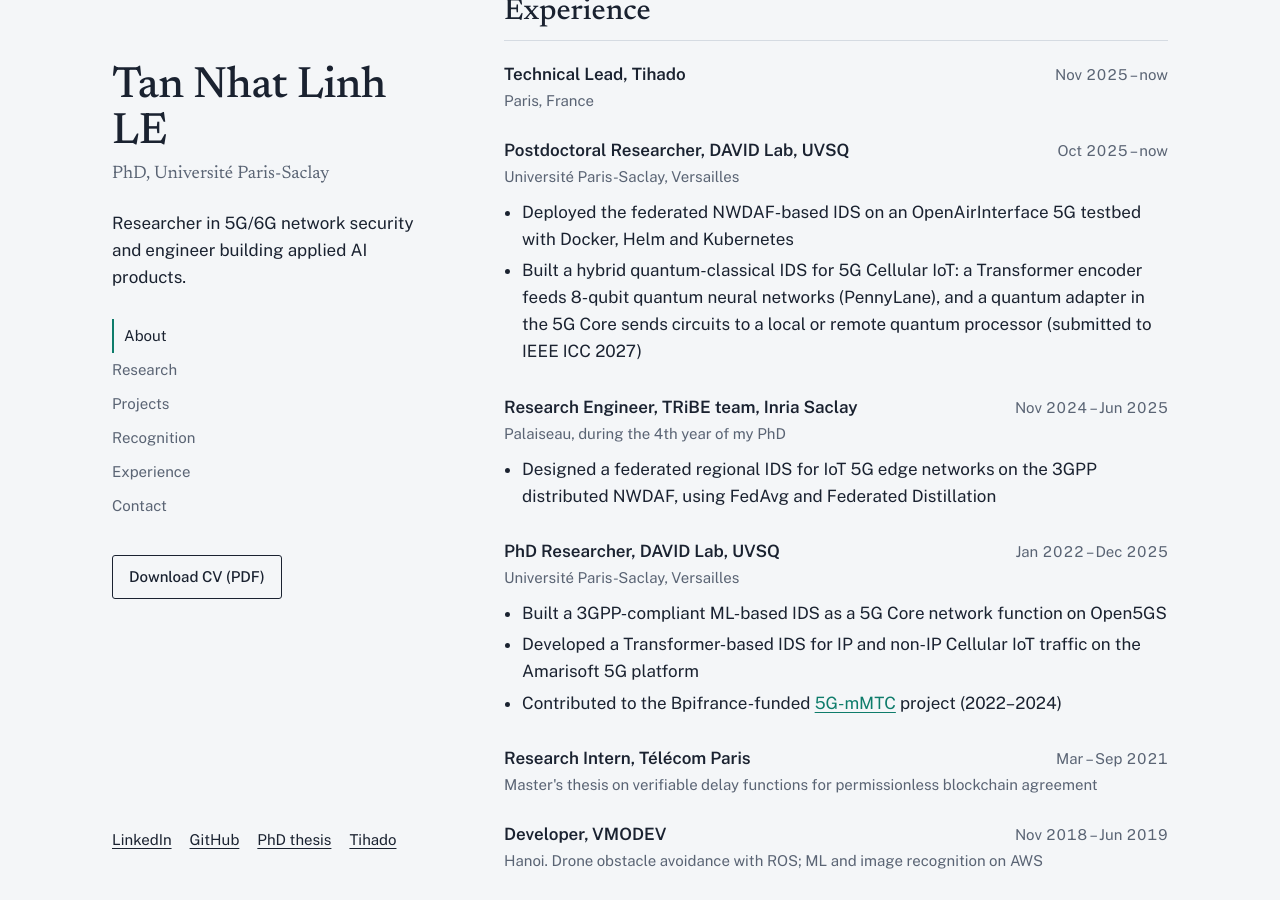
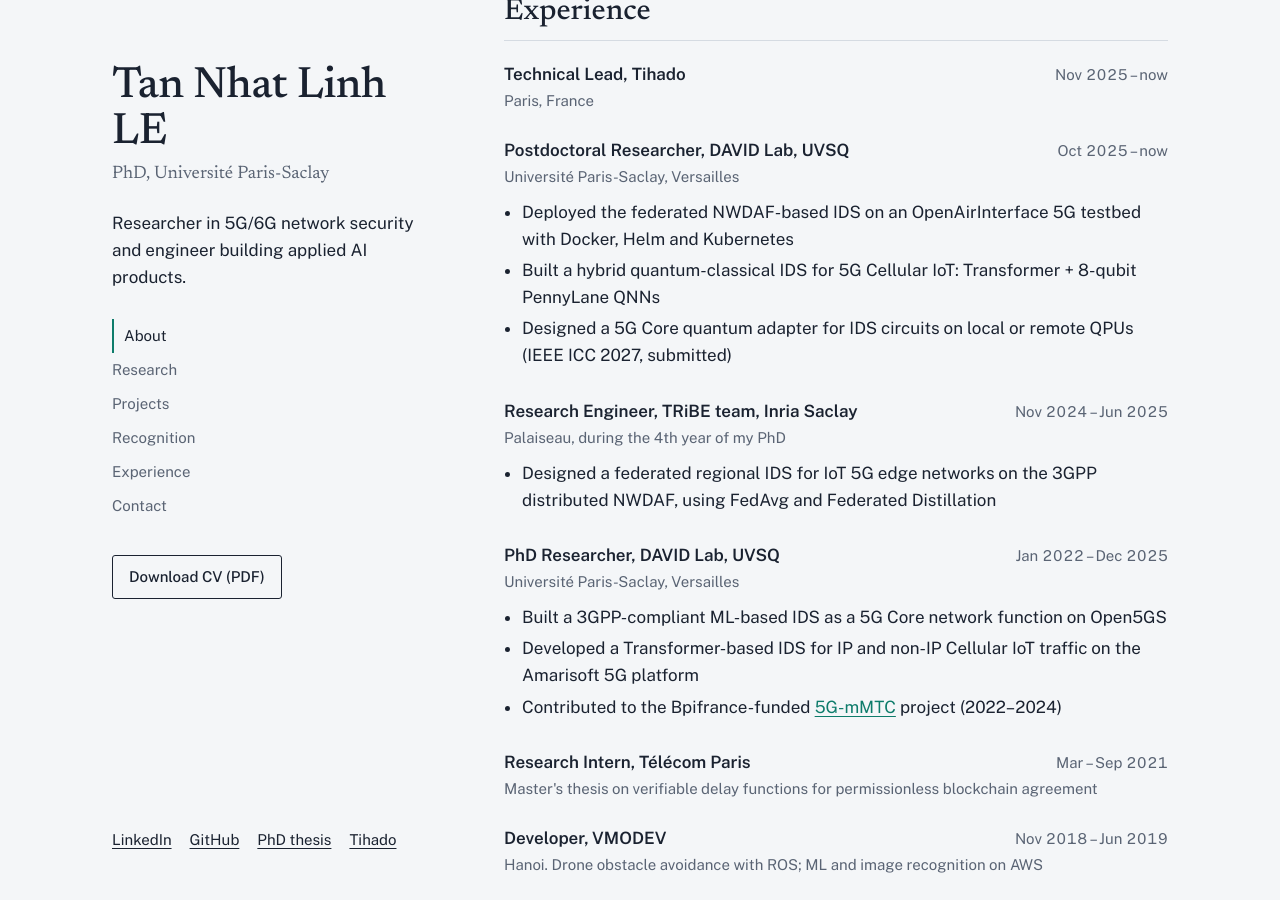
Before and after one commit to NLag/NLag.github.io, a Jekyll site: the page index.html, which Jekyll copies as it is, in a window 1280 px wide and 900 px high, scrolled down 2528 px. Built offline with Jekyll 4.4.1, drawn with Linux system fonts in a browser that asks for light colours.

Commit message:
Split postdoc quantum work into two bullets
Co-Authored-By: Claude Opus 5.5 <noreply@anthropic.com>

```diff
--- a/index.html
+++ b/index.html
@@ -329,7 +329,8 @@
           <span class="where">Université Paris-Saclay, Versailles</span>
           <ul>
             <li>Deployed the federated NWDAF-based IDS on an OpenAirInterface 5G testbed with Docker, Helm and Kubernetes</li>
-            <li>Built a hybrid quantum-classical IDS for 5G Cellular IoT: a Transformer encoder feeds 8-qubit quantum neural networks (PennyLane), and a quantum adapter in the 5G Core sends circuits to a local or remote quantum processor (submitted to IEEE ICC 2027)</li>
+            <li>Built a hybrid quantum-classical IDS for 5G Cellular IoT: Transformer + 8-qubit PennyLane QNNs</li>
+            <li>Designed a 5G Core quantum adapter for IDS circuits on local or remote QPUs (IEEE ICC 2027, submitted)</li>
           </ul>
         </div>
         <div class="entry">
```
